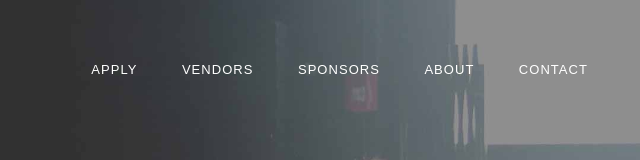
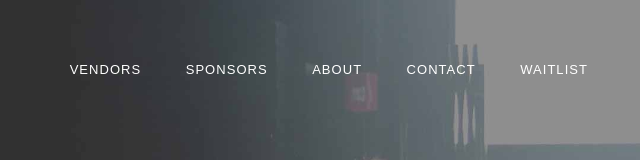
Before and after one commit to condensed-io/bazaar, a plain HTML site: page vendors.html in a window 1280 px wide. Shown: the top 160 px of the page, 640-1280 px from the left. Drawn offline with nearby package versions, Linux system fonts and the light colour scheme; a web font is replaced by a local one.

Commit message:
changing apply to waitlist

```diff
--- a/vendors.html
+++ b/vendors.html
@@ -82,7 +82,7 @@
       </div>
       <div class="nav-link-container">
         <a href="apply.html" class="nav-link w-inline-block">
-          <div class="scroll-nav-text">APPLY</div>
+          <div class="scroll-nav-text">WAITLIST</div>
         </a>
       </div>
     </div>
@@ -102,9 +102,6 @@
           </div>
         </a>
         <div data-w-id="dc451788-2ba8-0d23-f209-ba03bf9d3be0" class="nav-link-container">
-          <a href="apply.html" class="nav-link w-inline-block">
-            <div class="nav-text">APPLY</div>
-          </a>
           <a href="vendors.html" class="nav-link w-inline-block w--current">
             <div class="nav-text">VENDORS</div>
           </a>
@@ -116,6 +113,9 @@
           </a>
           <a href="contact.html" class="nav-link w-inline-block">
             <div class="nav-text">CONTACT</div>
+          </a>
+           <a href="apply.html" class="nav-link w-inline-block">
+            <div class="nav-text">WAITLIST</div>
           </a>
         </div>
       </div>
```
